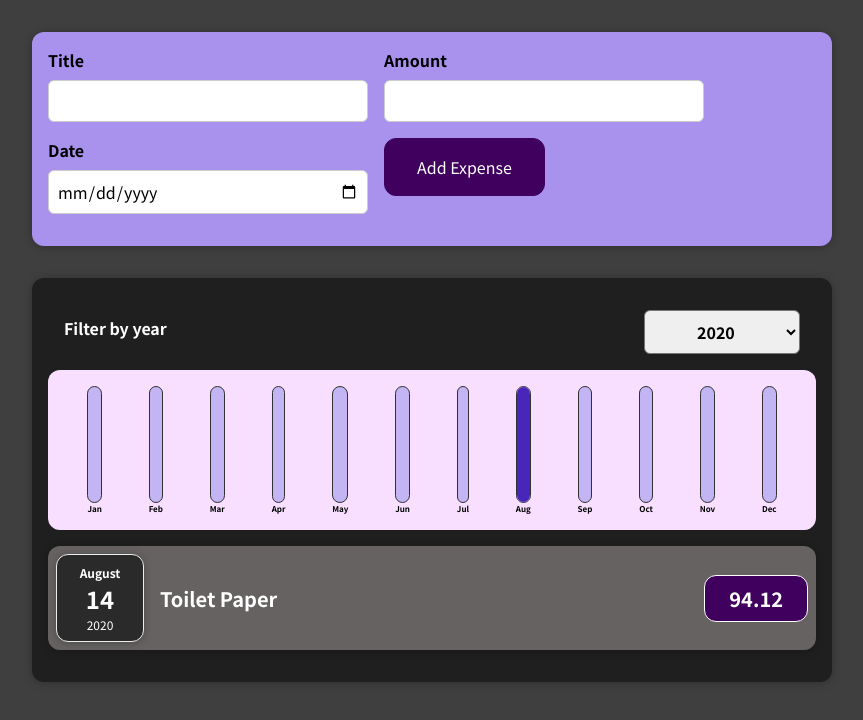
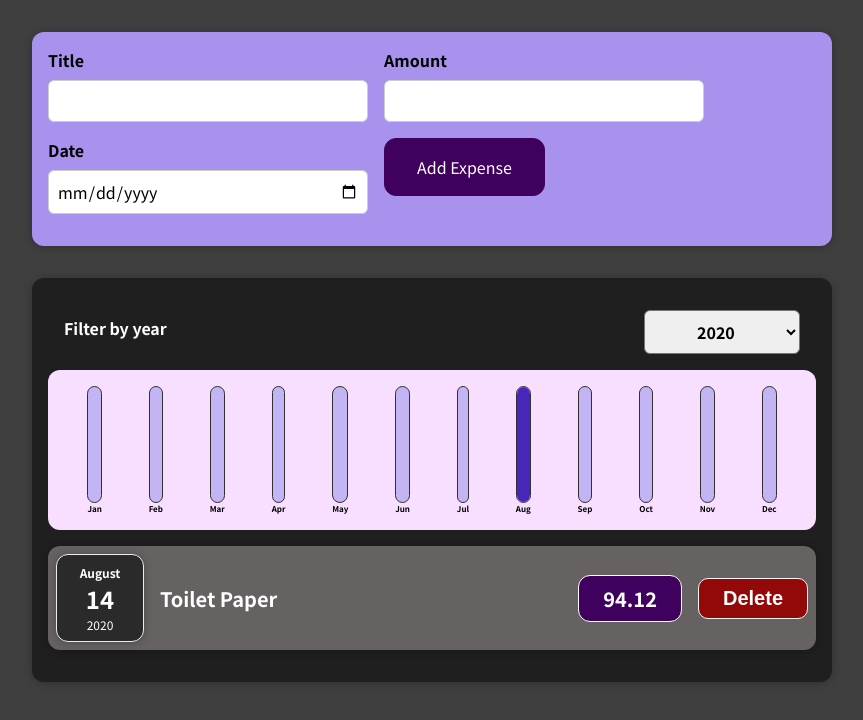
Before and after one commit to Marie619/ExpenseTracker, a React (Create React App) app: page / in a window 1280 px wide. Shown: the top 720 px of the page, without its empty margins (208-1071 px from the left). Built offline with nearby package versions, Linux system fonts and the light colour scheme.

Commit message:
delete module done

```diff
--- a/src/App.js
+++ b/src/App.js
@@ -31,10 +31,23 @@ const App = () => {
       return [expense, ...prevState];
     });
   };
+
+  const onDeleteExpenseHandler = (expenseId) => {
+    setExpenses((prevState) => {
+      const updatedExpense = prevState.filter(
+        (expense) => expense.id !== expenseId
+      );
+      return updatedExpense;
+    });
+  };
+
   return (
     <div>
       <NewExpense onAddExpense={onAddExpenseHandler} />
-      <Expenses items={expenses}></Expenses>
+      <Expenses
+        items={expenses}
+        onDeleteExpense={onDeleteExpenseHandler}
+      ></Expenses>
     </div>
   );
 };
--- a/src/components/Expenses/ExpenseItem.js
+++ b/src/components/Expenses/ExpenseItem.js
@@ -5,6 +5,9 @@ import ExpenseDate from "./ExpenseDate";
 
 const ExpenseItem = (props) => {
   //Using state to change the value of title on UI
+  const onDeleteExpense = () => {
+    props.deleteExpenseItem(props.id);
+  };
 
   return (
     <Card className={styles["expense-item"]}>
@@ -12,6 +15,12 @@ const ExpenseItem = (props) => {
       <div className={styles["expense-item__description"]}>
         <h2>{props.title}</h2>
         <div className={styles["expense-item__price"]}>{props.amount}</div>
+        <button
+          className={styles["expense-item__delete"]}
+          onClick={onDeleteExpense}
+        >
+          Delete
+        </button>
       </div>
     </Card>
   );
--- a/src/components/Expenses/ExpenseItem.module.css
+++ b/src/components/Expenses/ExpenseItem.module.css
@@ -39,6 +39,15 @@
   padding: 0.5rem;
   border-radius: 12px;
 }
+.expense-item__delete {
+  font-size: 1rem;
+  font-weight: bold;
+  color: white;
+  background-color: #930909;
+  border: 1px solid #f5f5f5;
+  padding: 0.5rem;
+  border-radius: 10px;
+}
 
 @media (min-width: 580px) {
   .expense-item__description {
@@ -56,4 +65,9 @@
     font-size: 1.25rem;
     padding: 0.5rem 1.5rem;
   }
+  .expense-item__delete {
+    font-size: 1.25rem;
+    padding: 0.5rem 1.5rem;
+    padding: 0.5rem 1.5rem;
+  }
 }
--- a/src/components/Expenses/Expenses.js
+++ b/src/components/Expenses/Expenses.js
@@ -23,7 +23,10 @@ const Expenses = (props) => {
         onChangeFilter={filterChangeHandler}
       />
       <ExpensesChart expenses={filteredExpenses} />
-      <ExpensesList items={filteredExpenses} />
+      <ExpensesList
+        items={filteredExpenses}
+        deleteExpense={props.onDeleteExpense}
+      />
     </Card>
   );
 };
--- a/src/components/Expenses/ExpensesList.js
+++ b/src/components/Expenses/ExpensesList.js
@@ -13,10 +13,12 @@ const ExpensesList = (props) => {
     <ul className={styles["expenses-list"]}>
       {props.items.map((expense) => (
         <ExpenseItem
+          id={expense.id}
           key={expense.id}
           title={expense.title}
           amount={expense.amount}
           date={expense.date}
+          deleteExpenseItem={props.deleteExpense}
         />
       ))}
     </ul>
```
Also changed, not shown: 1 other file (tests, documents, lock files or other folders).
